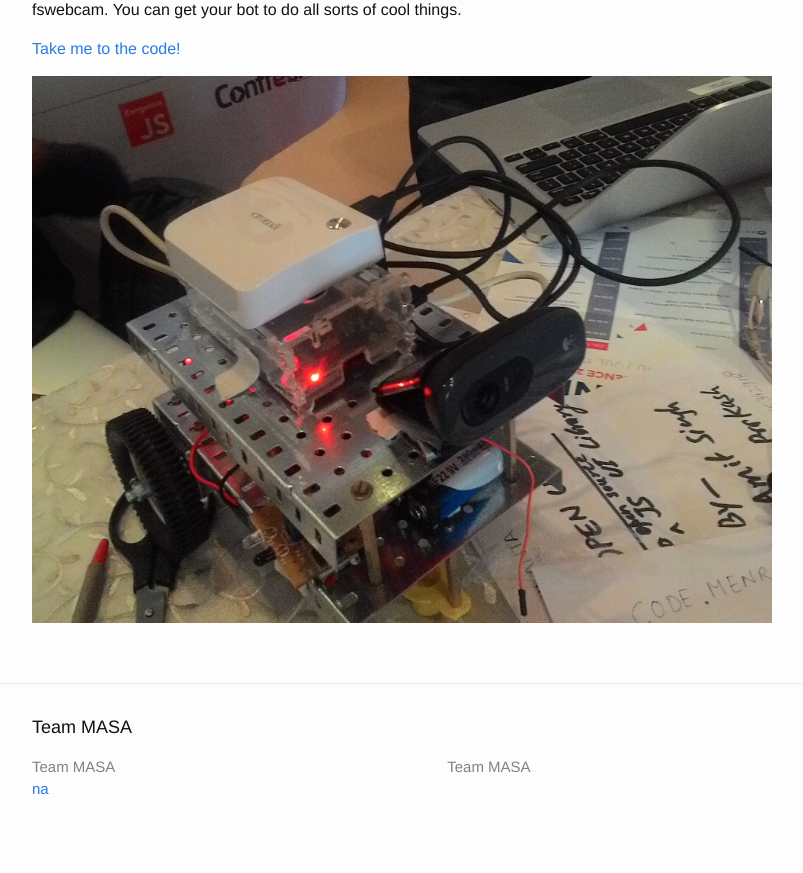
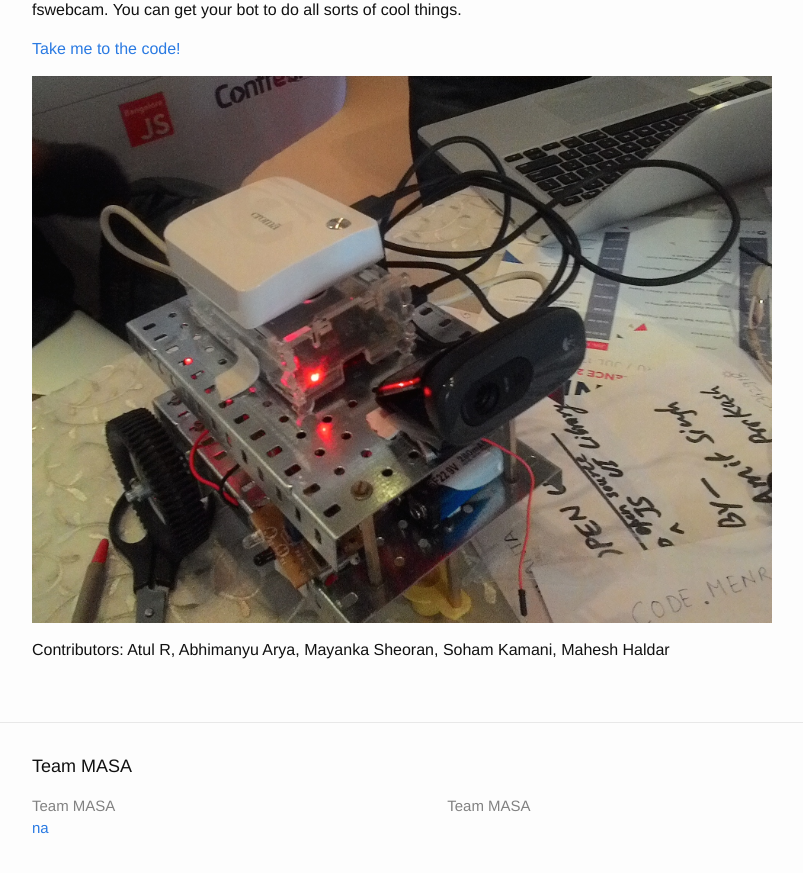
Before and after one commit to Team-Masa/Team-Masa.github.io, a Jekyll site: the page built from _posts/2015-08-27-NodeBot.md, in a window 1280 px wide and 900 px high, scrolled down 1285 px. Shown: the top 873 px of the window, without its empty margins (238-1041 px from the left). Built offline with Jekyll 4.4.1, drawn with Linux system fonts in a browser that asks for light colours.

Commit message:
added contributors

```diff
--- a/_posts/2015-08-27-NodeBot.md
+++ b/_posts/2015-08-27-NodeBot.md
@@ -34,3 +34,5 @@ So let us say, we want to signal the Arduino to move the bot forward, we hit the
 [Take me to the code!](https://github.com/MDL-IOT/NodeBot-Raspi-Backend)
 
 ![NodeBot 2]({{ site.url }}/assets/images/nodebot/img2.jpg)
+
+Contributors: Atul R, Abhimanyu Arya, Mayanka Sheoran, Soham Kamani, Mahesh Haldar
```
